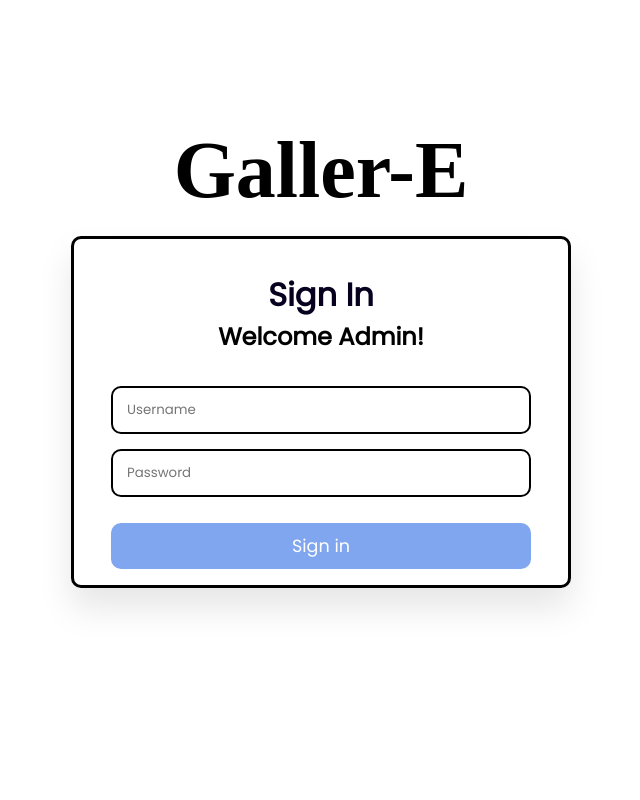
After one commit to sLOPPY228/bidding, a PHP site: page /temp/admin.php in a window 1280 px wide. The commit adds this page. Shown: the whole page, without its empty margins (319-959 px from the left). Run offline with PHP 8.4, Linux system fonts and the light colour scheme; some web fonts are replaced.

Commit message:
update 12 56

```diff
--- a/project/components/1registerLogic.php
+++ b/project/components/1registerLogic.php
@@ -15,6 +15,7 @@ if ($_SERVER["REQUEST_METHOD"] == "POST") {
     $email = $_POST["email"];
     $password = $_POST["password"];
     $repassword = $_POST["confirmpassword"];
+    $usertype = 0;
 
 
     if (!preg_match("/^[a-zA-Z0-9._-]+@[a-zA-Z0-9.-]+\.[a-zA-Z]{2,}$/", $email)) {
@@ -47,7 +48,7 @@ if ($_SERVER["REQUEST_METHOD"] == "POST") {
         die("email already exists. Please choose a different email.");
     }
 
-    $sql = "INSERT INTO login_data (username,email, password) VALUES ('$username', '$email','$password')";
+    $sql = "INSERT INTO login_data (username,email, password,usertype) VALUES ('$username', '$email','$password','$usertype')";
 
 
     if ($conn->query($sql) === TRUE) {
--- a/project/components/1sign_up.php
+++ b/project/components/1sign_up.php
@@ -3,7 +3,6 @@
       <head>
         <title>Sign Up</title>
         <link rel="stylesheet" href="style2.css" />
-        <!-- <link href="https://fonts.googleapis.com/css2?family=Roboto:wght@300&display=swap" rel="stylesheet"/> -->
         <link rel="stylesheet" href="../css/sign_up.css">
       </head>
       <body>
--- a/project/components/2loginLogic.php
+++ b/project/components/2loginLogic.php
@@ -23,6 +23,7 @@ if ($_SERVER["REQUEST_METHOD"] == "POST") {
         $row = $result->fetch_assoc();
         $_SESSION["userid"] = $row["id"]; // Assuming your user id column name is 'id'
         $_SESSION["username"] = $row["username"];
+        $_SESSION["usertype"] = $row["usertype"];
         header("Location:3homepage.php");
         exit();
     } else {
--- a/project/components/2signin.php
+++ b/project/components/2signin.php
@@ -6,8 +6,6 @@
     <meta charset="UTF-8">
     <title>Login form</title>
 
-    <!-- Font Awesome Cdn Link -->
-    <!-- <link rel="stylesheet" href="https://cdnjs.cloudflare.com/ajax/libs/font-awesome/5.15.3/css/all.min.css" /> -->
     <link rel="stylesheet" href="../css/signin.css">
   </head>
 
--- a/project/components/db_connect.php
+++ b/project/components/db_connect.php
@@ -1,5 +1,5 @@
 <?php
-
+session_start();
 $conn= new mysqli('localhost','root','','phpgallery')
 or die("Could not connect to mysql".mysqli_error($conn));
 ?>
--- a/project/components/filedeletelogic.php
+++ b/project/components/filedeletelogic.php
@@ -12,6 +12,7 @@ $data=mysqli_query($conn,$query);
 
 if ($data) {
     echo "data deleted";
+    header("Location:3homepage.php");
 } else {
     echo "error";
 }
--- /dev/null
+++ b/project/css/admin.css
@@ -0,0 +1,90 @@
+
+@import url('https://fonts.cdnfonts.com/css/zeyada');
+@import url('https://fonts.googleapis.com/css?family=Poppins');
+
+/* <span style="font-family: verdana, geneva, sans-serif;">@import url('https://fonts.googleapis.com/css2?family=Poppins:wght@400;600&display=swap'); */
+*{
+  margin: 0;
+  padding: 0;
+  box-sizing: border-box;
+  font-family: "Poppins", sans-serif;
+}
+body{
+  background: white;
+}
+.wrapper{
+  width: 500px;
+  padding: 2rem 0 1rem 0;
+  margin: 20px auto;
+  background: #fff;
+  border-radius: 10px;
+  text-align: center;
+  box-shadow: 0 20px 35px rgba(0, 0, 0, 0.1);
+  border: solid black;
+}
+nav{
+    font-weight: 590;
+    margin-top: 125px;
+    display: flex;
+    justify-content: center;
+    font-size: 80px;
+  }
+  nav a{
+  font-family:zeyada;
+    text-decoration: none !important;
+    color: black;
+}
+h1{
+  font-size: 2rem;
+  color: #07001f;
+}
+h2{
+  margin-bottom: 1.7rem;
+}
+form input{
+    margin-top: 5px;
+  width: 85%;
+  outline: none;
+  border: none;
+  background: white;
+  padding: 12px 14px;
+  margin-bottom: 10px;
+  border-radius: 10px;
+  border: solid black 2px;
+}
+.forget{
+  text-align: right;
+  font-size: 0.8rem;
+  margin: 0.2rem 2.4rem 0 0;
+}
+.forget a{
+  text-decoration: none;
+  color: #07001f;
+}
+button{
+  font-size: 1.1rem;
+  margin-top: 1rem;
+  padding: 10px 0;
+  border-radius: 10px;
+  outline: none;
+  border: none;
+  width: 85%;
+  background: #7FA6EE;
+  color: #fff;
+  cursor: pointer;
+}
+button:hover{
+  background: black;
+}
+
+.not-member{
+  font-size: 0.8rem;
+  margin-top: 1.4rem;
+}
+.not-member a{
+  color: #7FA6EE;
+  text-decoration: none;
+}
+a:hover{
+  text-decoration:underline;
+}
--- /dev/null
+++ b/project/temp/admin.php
@@ -0,0 +1,35 @@
+<span style="font-family: verdana, geneva, sans-serif;">
+  <!DOCTYPE html>
+  <html lang="en">
+
+  <head>
+    <meta charset="UTF-8">
+    <title>Login form</title>
+
+    <link rel="stylesheet" href="../css/admin.css">
+  </head>
+
+  <body>
+
+    <nav>
+
+      <a href="galler-E.html">Galler-E</a>
+
+    </nav>
+
+    <div class="wrapper">
+      <h1>Sign In</h1>
+      <h2>Welcome Admin!</h2>
+
+      <form action="adminloginlogic.php" method="post">
+        <input type="text" name="username" placeholder="Username">
+        <input type="password" name="password" placeholder="Password">
+
+        <button type="submit" name="submit">Sign in</button>
+
+      </form>
+    </div>
+  </body>
+
+  </html>
+</span>
```
Also changed, not shown: project/components/3homepage.php (+8 -3 lines), project/components/4product.php (+8 -7 lines), project/components/5create.php (+12 -5 lines), project/components/6bidui.php (+9 -4 lines), project/components/adminnav.php (added, +26 -0 lines), project/components/allproducts.php (added, +74 -0 lines), project/components/nav.php (+5 -2 lines), project/components/navdeciscion.php (added, +8 -0 lines), project/temp/adminloginlogic.php (added, +34 -0 lines), 1 other file.
